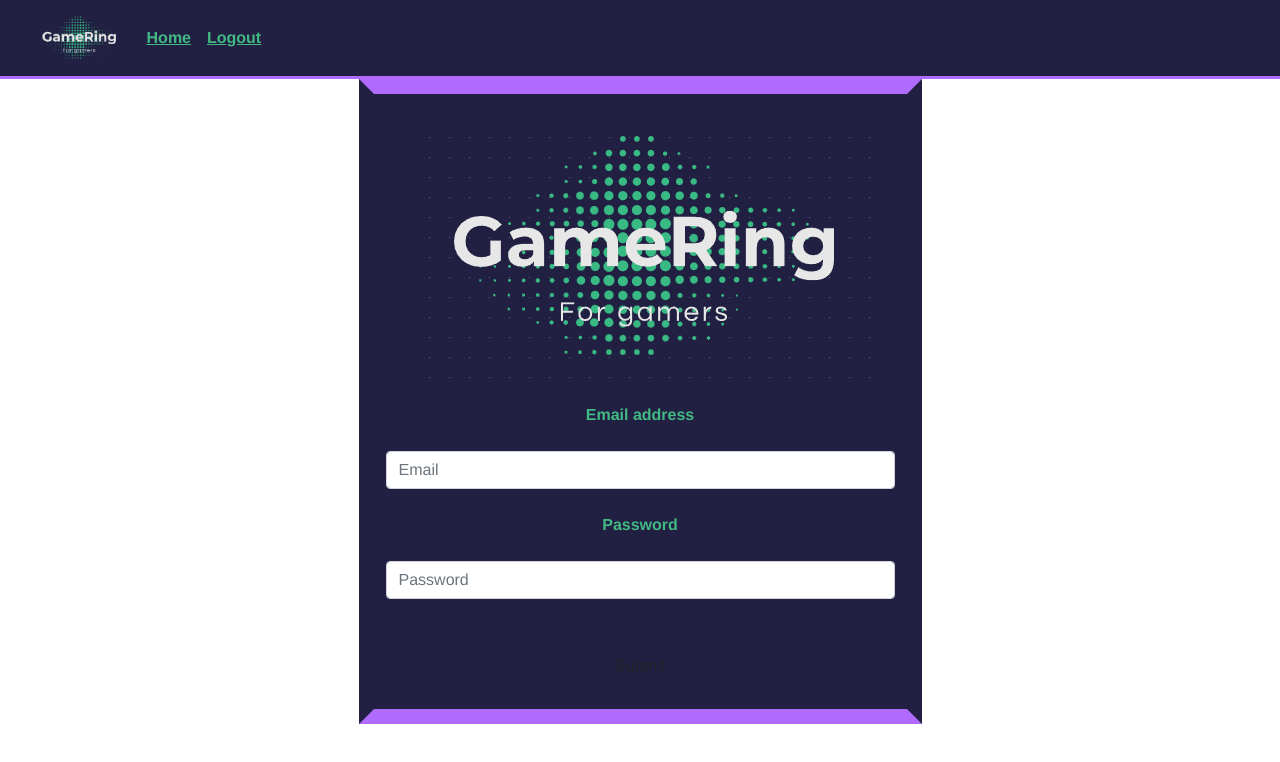
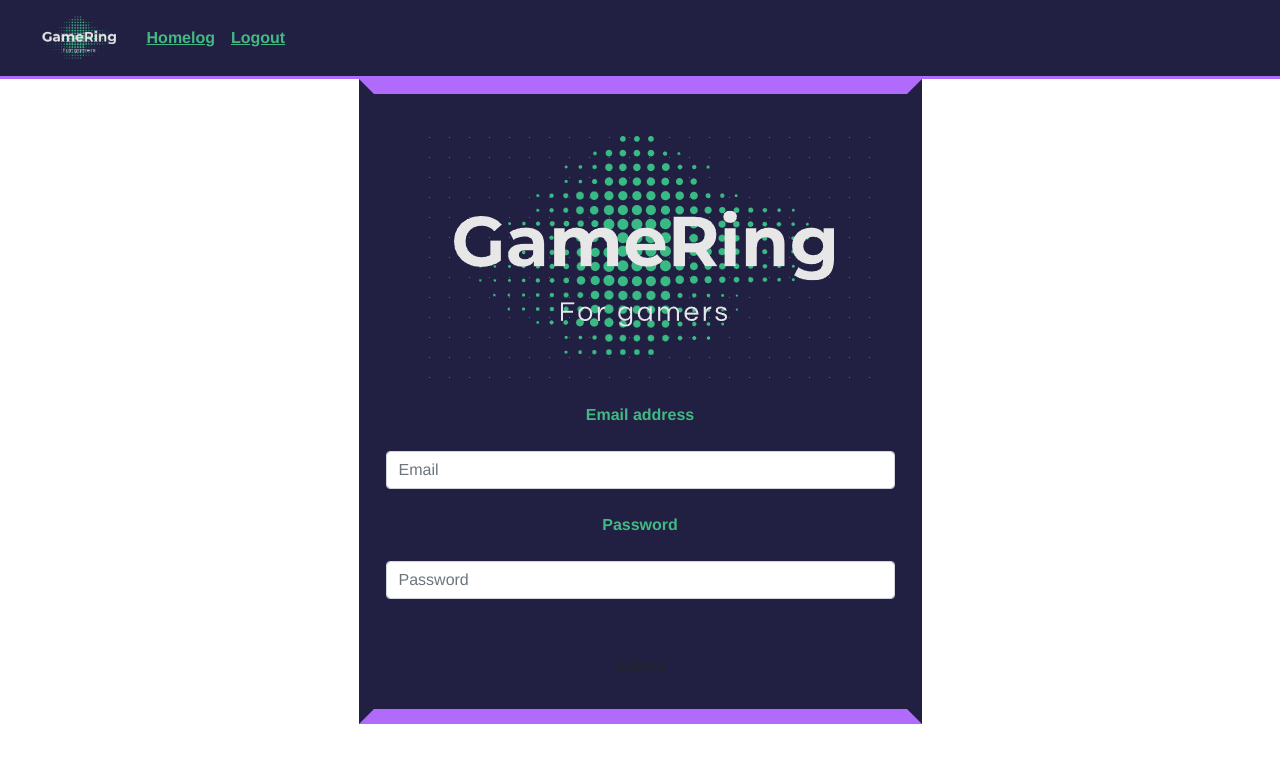
Before and after one commit to MihaelBlazevic/GameRing, a Vue app: page /Login in a window 1280 px wide. Shown: the top 762 px of the page. Built offline with nearby package versions, Linux system fonts and the light colour scheme; no server answers; sample sign-in values are in the browser's storage.

Commit message:
dodan homelog page, popravljen redirect sa logina na homelog

```diff
--- a/src/App.vue
+++ b/src/App.vue
@@ -27,7 +27,7 @@
         <div class="collapse navbar-collapse" id="navbarNavDropdown">
           <ul class="navbar-nav">
             <li class="nav-item">
-              <router-link v-if="store.User" to="/" class="text_color px-2"
+              <router-link v-if="!store.User" to="/" class="text_color px-2"
                 >Home</router-link
               >
             </li>
@@ -45,6 +45,14 @@
                 to="/Register"
                 class="text_color px-2"
                 >Register</router-link
+              >
+            </li>
+            <li class="nav-item">
+              <router-link
+                v-if="store.User"
+                to="/Homelog"
+                class="text_color px-2"
+                >Homelog</router-link
               >
             </li>
             <li class="nav-item">
--- a/src/router/index.js
+++ b/src/router/index.js
@@ -11,12 +11,23 @@ const routes = [
     name: 'Home',
     component: Home,
     meta: {
+      IsLogedin: false,
+      requiresAuth: false
+    },
+
+  },
+  {
+    path: '/Homelog',
+    name: 'Homelog',
+    // route level code-splitting
+    // this generates a separate chunk (about.[hash].js) for this route
+    // which is lazy-loaded when the route is visited.
+    component: () => import(/* webpackChunkName: "about" */ '../views/Homelog.vue'),
+    meta: {
       IsLogedin: true,
       requiresAuth: true
     },
-
   },
-
   {
     path: '/Login',
     name: 'Login',
--- a/src/views/Login.vue
+++ b/src/views/Login.vue
@@ -70,7 +70,7 @@ export default {
         .then((result) => {
           console.log("Upsješna prijava", result);
           store.User = this.username;
-          this.$store.this.$router.replace({ name: "Home" });
+          this.$router.replace({ name: "Homelog" });
         })
         .catch(function (e) {
           console.error("Greška", e);
--- a/src/views/Register.vue
+++ b/src/views/Register.vue
@@ -80,7 +80,9 @@ export default {
           .auth()
           .createUserWithEmailAndPassword(this.email, this.password)
           .then(function () {
-            console.log("Registered!");
+            console.log("Registered!").then(() => {
+              this.$router.replace({ name: "Homelog" });
+            });
           })
           .catch(function (error) {
             console.error("Error", error);
```
